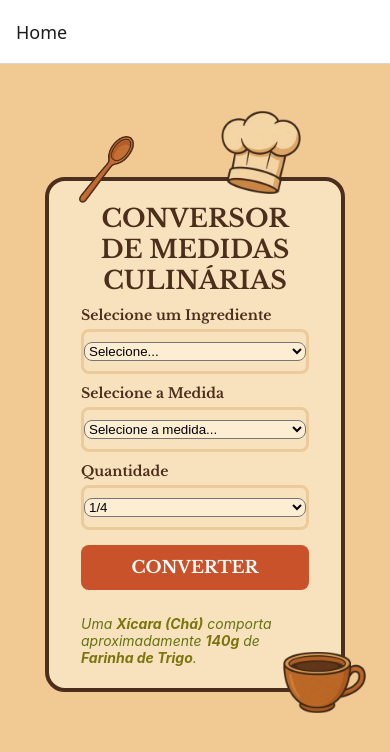
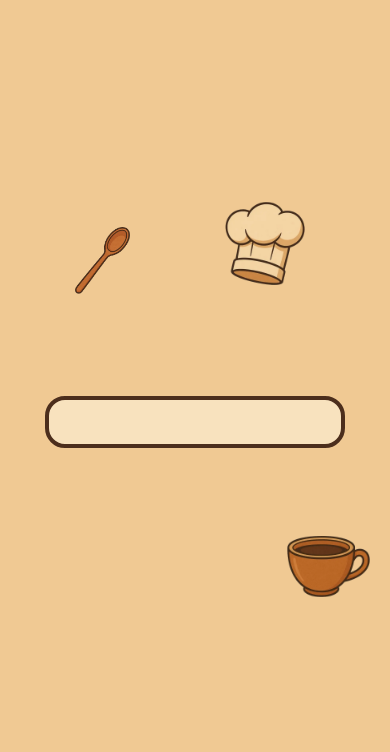
Before and after one commit to johnnyvasconcelos/app-conversao-medidas-culinarias, a React Native app in the folder app-conversor-medidas/: screen / in a window 390 px wide. Shown: the top 752 px of the page. Built offline with nearby package versions, Linux system fonts and the light colour scheme.

Commit message:
ajustando

```diff
--- a/app-conversor-medidas/App.js
+++ b/app-conversor-medidas/App.js
@@ -3,16 +3,86 @@ import { NavigationContainer } from "@react-navigation/native";
 import { createNativeStackNavigator } from "@react-navigation/native-stack";
 import Home from "./screens/Home";
 import Dados from "./screens/Dados";
-
+import { View, StyleSheet, Image } from "react-native";
+import { StatusBar } from "expo-status-bar";
 const Stack = createNativeStackNavigator();
 
 export default function App() {
   return (
-    <NavigationContainer>
-      <Stack.Navigator initialRouteName="Home">
-        <Stack.Screen name="Home" component={Home} />
-        <Stack.Screen name="Dados" component={Dados} />
-      </Stack.Navigator>
-    </NavigationContainer>
+    <View style={styles.main}>
+      <StatusBar style="auto" />
+      <View style={styles.decorator}>
+        <Image
+          source={require("./assets/images/hat.webp")}
+          style={styles.hat}
+        />
+        <Image
+          source={require("./assets/images/spoon.webp")}
+          style={styles.spoon}
+        />
+        <Image
+          source={require("./assets/images/tea.webp")}
+          style={styles.tea}
+        />
+      </View>
+      <View style={styles.conversor}>
+        <NavigationContainer>
+          <Stack.Navigator
+            initialRouteName="Dados"
+            screenOptions={{ headerShown: false }}
+          >
+            <Stack.Screen name="Dados" component={Dados} />
+            <Stack.Screen name="Home" component={Home} />
+          </Stack.Navigator>
+        </NavigationContainer>
+      </View>
+    </View>
   );
 }
+
+const styles = StyleSheet.create({
+  main: {
+    backgroundColor: "#f0c993",
+    flex: 1,
+    justifyContent: "center",
+    alignItems: "center",
+  },
+  decorator: {
+    position: "absolute",
+    width: 300,
+    height: 300,
+    alignItems: "center",
+    justifyContent: "center",
+  },
+  conversor: {
+    backgroundColor: "#f8e2be",
+    borderColor: "#4c2e1c",
+    borderWidth: 4,
+    borderRadius: 20,
+    paddingHorizontal: 32,
+    paddingVertical: 22,
+    width: 300,
+  },
+
+  spoon: {
+    position: "absolute",
+    width: 55,
+    height: 67,
+    top: -45,
+    left: 30,
+  },
+  hat: {
+    width: 80,
+    height: 83,
+    position: "absolute",
+    top: -70,
+    right: 40,
+  },
+  tea: {
+    width: 83,
+    height: 61,
+    position: "absolute",
+    bottom: -25,
+    right: -25,
+  },
+});
--- a/app-conversor-medidas/screens/Dados.js
+++ b/app-conversor-medidas/screens/Dados.js
@@ -1,14 +1,25 @@
 import React from "react";
-import { View, Text } from "react-native";
+import { View, Text, ScrollView, StyleSheet } from "react-native";
 
-export default function Dados({ route }) {
-  const { quantidade, ingrediente, medida } = route.params;
-
+export default function Dados() {
   return (
-    <View style={{ flex: 1, justifyContent: "center", alignItems: "center" }}>
-      <Text>Quantidade: {quantidade}</Text>
-      <Text>Ingrediente: {ingrediente}</Text>
-      <Text>Medida: {medida}</Text>
-    </View>
+    <ScrollView contentContainerStyle={styles.body}>
+      <Text style={styles.bodyText}>
+        {/* AQUI coloca conteúdo grande pra testar */}
+        Lorem ipsum dolor sit amet, consectetur adipiscing elit. {"\n\n"}
+        (repete esse texto várias vezes pra testar o crescimento)
+      </Text>
+    </ScrollView>
   );
 }
+const styles = StyleSheet.create({
+  body: {
+    padding: 10,
+    backgroundColor: "#fd1d12",
+    flexGrow: 1, // ESSENCIAL pro ScrollView crescer junto
+  },
+  bodyText: {
+    fontSize: 16,
+    color: "#fff",
+  },
+});
--- a/app-conversor-medidas/screens/Home.js
+++ b/app-conversor-medidas/screens/Home.js
@@ -1,5 +1,4 @@
 import React, { useState, useEffect } from "react";
-import { StatusBar } from "expo-status-bar";
 import {
   StyleSheet,
   Text,
@@ -208,7 +207,6 @@ export default function Home({ navigation }) {
 
   const medidaSelecionada = medida || "xicara-cha";
   const ingredienteSelecionado = ingrediente || "farinha-de-trigo";
-
   const quantidadeConvertida =
     valores[ingredienteSelecionado]?.[medidaSelecionada] ?? 0;
 
@@ -226,7 +224,6 @@ export default function Home({ navigation }) {
     mililitros: "Xícara (Chá)",
     litros: "Xícara (Chá)",
   };
-
   const nomesIngredientes = {
     "acucar-refinado": "Açúcar Refinado",
     "farinha-de-trigo": "Farinha de Trigo",
@@ -244,10 +241,8 @@ export default function Home({ navigation }) {
     "po-de-cafe": "Pó de Café",
     "sal-comum": "Sal",
   };
-
   const medidasDisponiveis = Object.keys(valores[ingredienteSelecionado] || {});
   let medidasFiltradas = todasAsMedidas;
-
   if (
     ingrediente === "acucar-refinado" ||
     ingrediente === "acucar-cristal" ||
@@ -300,17 +295,7 @@ export default function Home({ navigation }) {
     return null;
   }
   return (
-    <View style={styles.main}>
-      <StatusBar style="auto" />
-      <View style={styles.conversor}>
-        <Image
-          source={require("../assets/images/hat.webp")}
-          style={styles.hat}
-        />
-        <Image
-          source={require("../assets/images/spoon.webp")}
-          style={styles.spoon}
-        />
+    <View style={styles.home}>
       <Text
         style={{
           fontFamily: "Custom-Bold",
@@ -325,7 +310,6 @@ export default function Home({ navigation }) {
       <View style={styles.selectView}>
         <Picker
           style={styles.select}
-            //mode="dropdown"
           selectedValue={ingrediente}
           onValueChange={(value) => {
             setIngrediente(value);
@@ -357,7 +341,6 @@ export default function Home({ navigation }) {
       <View style={styles.selectView}>
         <Picker
           style={styles.select}
-            // mode="dropdown"
           selectedValue={medida}
           onValueChange={(value) => setMedida(value)}
         >
@@ -384,7 +367,6 @@ export default function Home({ navigation }) {
             style={styles.select}
             selectedValue={quantidade}
             onValueChange={(itemValue) => setQuantidade(itemValue)}
-              //mode="dropdown"
           >
             {[
               "1/4",
@@ -406,7 +388,6 @@ export default function Home({ navigation }) {
           </Picker>
         </View>
       )}
-
       <Pressable style={styles.button} onPress={abrirTelaDados}>
         <Text style={styles.buttonText}>converter</Text>
       </Pressable>
@@ -423,31 +404,13 @@ export default function Home({ navigation }) {
         </Text>
         .
       </Text>
-        <Image
-          source={require("../assets/images/tea.webp")}
-          style={styles.tea}
-        />
-      </View>
     </View>
   );
 }
 
 const styles = StyleSheet.create({
-  main: {
-    flex: 1,
-    backgroundColor: "#f0c993",
-    justifyContent: "center",
-    alignItems: "center",
-  },
-  conversor: {
-    width: 300,
-    borderColor: "#4c2e1c",
+  home: {
     backgroundColor: "#f8e2be",
-    borderWidth: 4,
-    borderRadius: 20,
-    paddingHorizontal: 32,
-    paddingVertical: 22,
-    transform: [{ translateY: -20 }],
   },
   input: {
     backgroundColor: "#fdeed3",
@@ -473,7 +436,6 @@ const styles = StyleSheet.create({
   button: {
     backgroundColor: "#c9522b",
     padding: 12,
-
     marginTop: 15,
     marginBottom: 10,
     borderRadius: 8,
@@ -504,27 +466,6 @@ const styles = StyleSheet.create({
     color: "#647310",
     maxWidth: "88%",
   },
-  spoon: {
-    position: "absolute",
-    width: 55,
-    height: 67,
-    top: -45,
-    left: 30,
-  },
-  hat: {
-    width: 80,
-    height: 83,
-    position: "absolute",
-    top: -70,
-    right: 40,
-  },
-  tea: {
-    width: 83,
-    height: 61,
-    position: "absolute",
-    bottom: -25,
-    right: -25,
-  },
   destaque: {
     fontWeight: "700",
     color: "#7a750d",
```
Lines whose indentation alone changed are shown as unchanged.
